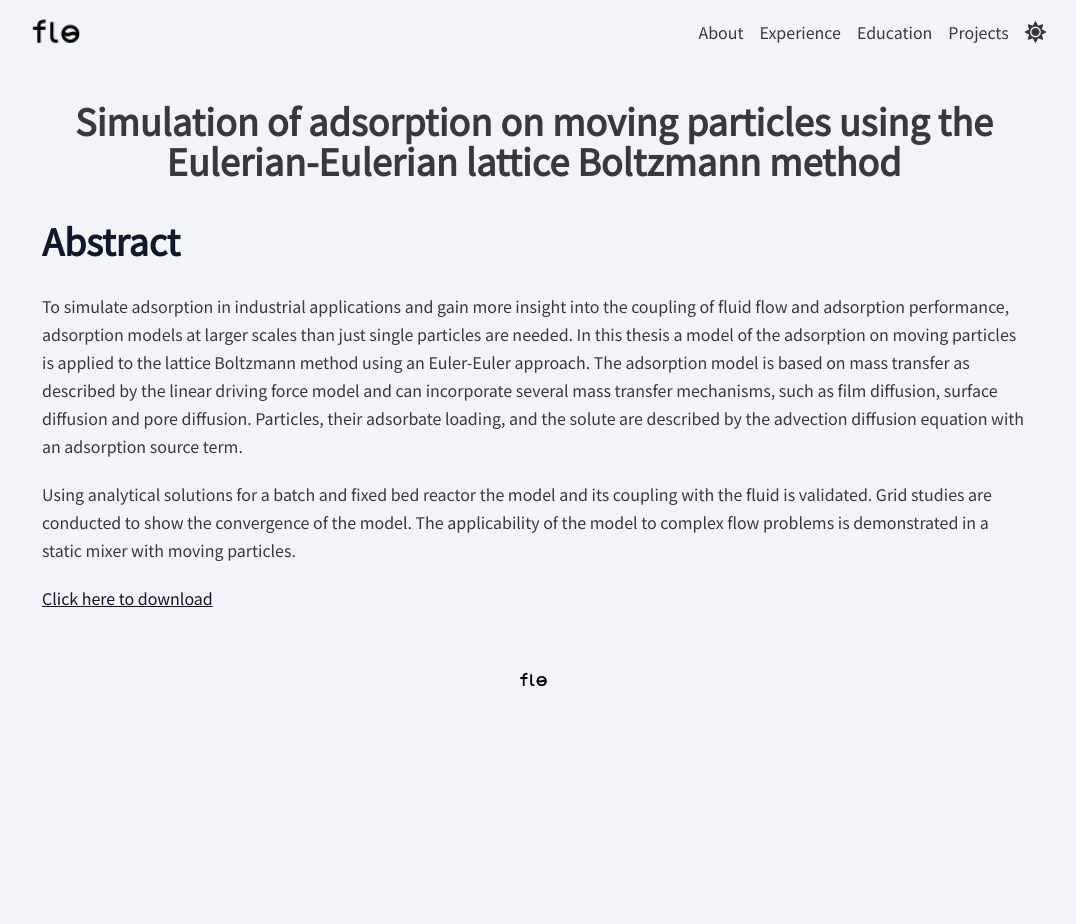
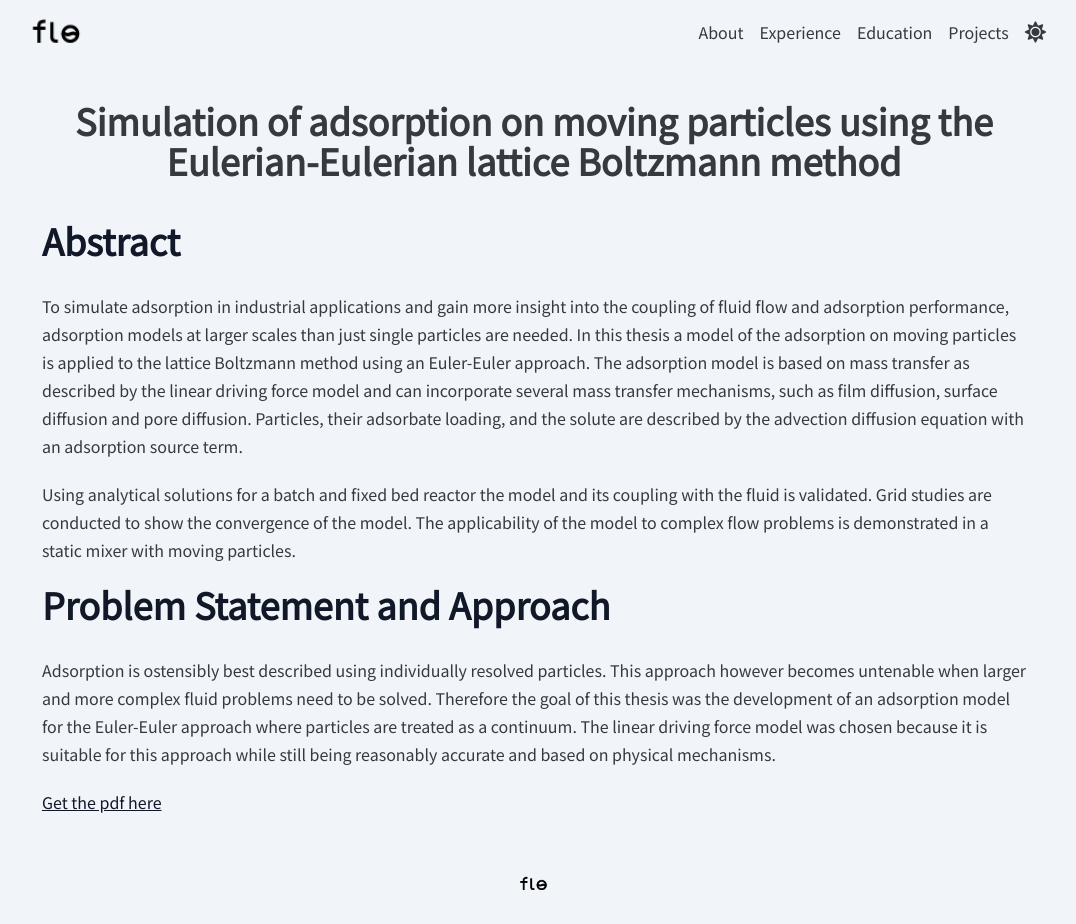
Before and after one commit to FlorianRaichle/FlorianRaichle, a plain HTML site: page projects/thesis/index.html in a window 1280 px wide. Shown: the whole page, without its empty margins (106-1182 px from the left). Before the commit the page ends 800 px from the top, so only its background shows below. Drawn offline with nearby package versions, Linux system fonts and the light colour scheme.

Commit message:
deploy: 04795fe2d347b9124f0c41ce4954053f0e66055a

```diff
--- a/projects/thesis/index.html
+++ b/projects/thesis/index.html
@@ -36,4 +36,7 @@ diffusion equation with an adsorption source term.</p><p>Using analytical soluti
 and its coupling with the fluid is validated. Grid studies are conducted
 to show the convergence of the model. The applicability of the model to
 complex flow problems is demonstrated in a static mixer with moving
-particles.</p><a download=MA-FlorianRaichle href=MA-FlorianRaichle.pdf>Click here to download</a></article></div></div></div></section><footer><div class="container mx-auto text-center bg-transparent py-4"><div class="flex flex-col"><div class="mx-auto pb-2"><a href=https://FlorianRaichle.github.io><div x-show=!isDark><img src=../../logo/new_logo_white52px.png class=max-h-8 height=52></div><div x-cloak x-show=isDark><img src=../../logo/new_logo_black52px.png class=max-h-8 height=52></div></a></div></div></div></footer></body></html>
+particles.</p><h1 id=problem-statement-and-approach>Problem Statement and Approach</h1><p>Adsorption is ostensibly best described using individually resolved particles.
+This approach however becomes untenable when larger and more complex fluid problems need to be solved.
+Therefore the goal of this thesis was the development of an adsorption model for the Euler-Euler approach where particles are treated as a continuum.
+The linear driving force model was chosen because it is suitable for this approach while still being reasonably accurate and based on physical mechanisms.</p><a download=MA-FlorianRaichle href=MA-FlorianRaichle.pdf>Get the pdf here</a></article></div></div></div></section><footer><div class="container mx-auto text-center bg-transparent py-4"><div class="flex flex-col"><div class="mx-auto pb-2"><a href=https://FlorianRaichle.github.io><div x-show=!isDark><img src=../../logo/new_logo_white52px.png class=max-h-8 height=52></div><div x-cloak x-show=isDark><img src=../../logo/new_logo_black52px.png class=max-h-8 height=52></div></a></div></div></div></footer></body></html>
```
Also changed, not shown: 1 other file.
